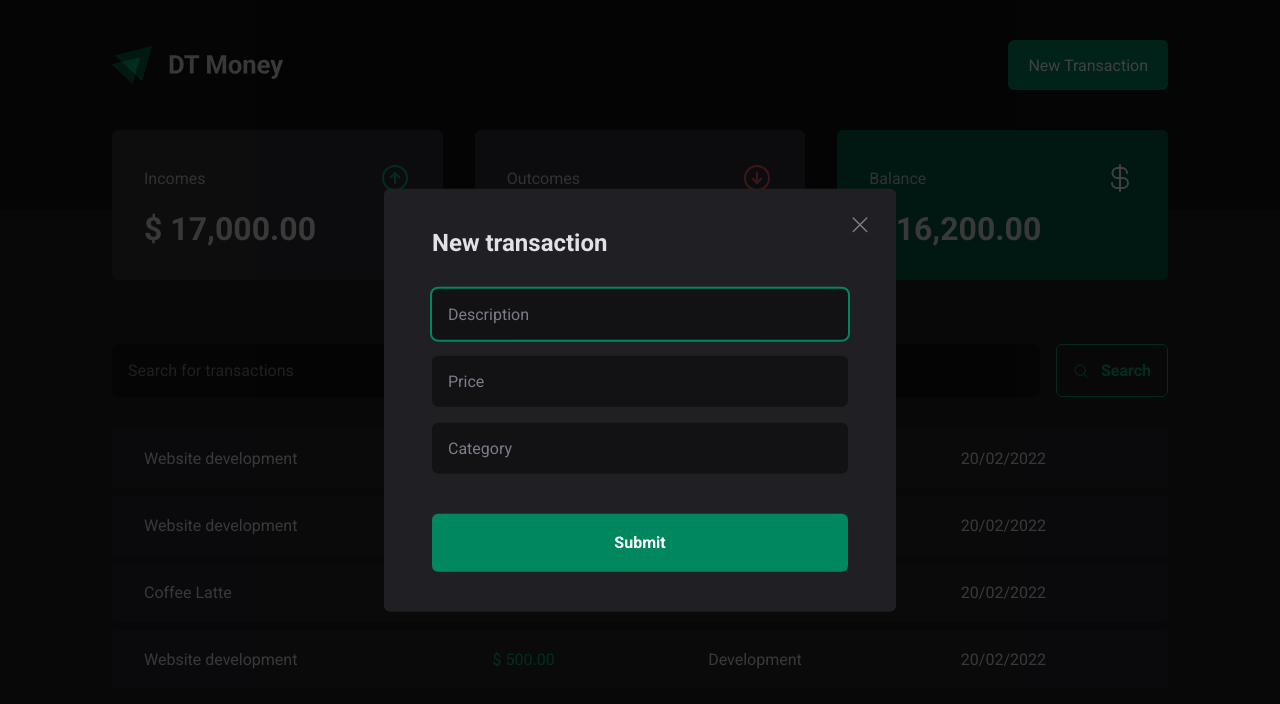
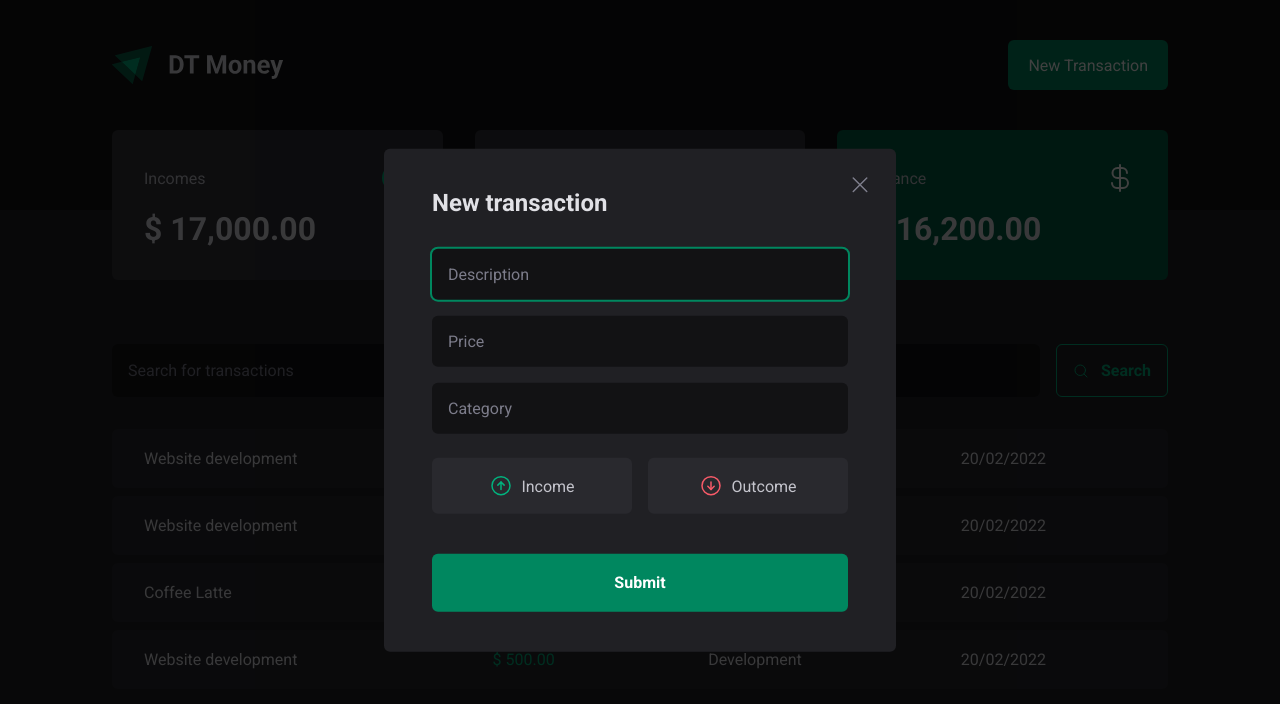
Before and after one commit to lesada/dt-money, a React (Vite) app: page / in a window 1280 px wide. Both pictures are taken after a click on the button "New Transaction". Shown: the top 704 px of the page. Built offline with nearby package versions, Linux system fonts and the light colour scheme.

Commit message:
feat: transaction buttons

```diff
--- a/package.json
+++ b/package.json
@@ -11,6 +11,7 @@
   },
   "dependencies": {
     "@radix-ui/react-dialog": "^1.0.5",
+    "@radix-ui/react-radio-group": "^1.1.3",
     "phosphor-react": "^1.4.1",
     "react": "^18.2.0",
     "react-dom": "^18.2.0",
--- a/src/components/Header/index.tsx
+++ b/src/components/Header/index.tsx
@@ -1,4 +1,5 @@
 import logo from "@/assets/logo.svg";
+import { ArrowCircleDown, ArrowCircleUp } from "phosphor-react";
 import Input from "../Input";
 import Modal from "../Modal";
 import {
@@ -7,24 +8,39 @@ import {
   Form,
   NewTransaction,
   SubmitButton,
+  TransactionType,
+  TransactionTypeButton,
 } from "./styles";
+
+function ModalContent() {
+  return (
+    <Form action="">
+      <Input placeholder="Description" type="text" required />
+      <Input placeholder="Price" type="number" required />
+      <Input placeholder="Category" type="text" required />
+      <TransactionType>
+        <TransactionTypeButton $variant="income" value="income">
+          <ArrowCircleUp size={24} /> Income
+        </TransactionTypeButton>
+        <TransactionTypeButton $variant="outcome" value="outcome">
+          <ArrowCircleDown size={24} /> Outcome
+        </TransactionTypeButton>
+      </TransactionType>
+      <SubmitButton type="submit">Submit</SubmitButton>
+    </Form>
+  );
+}
 
 function Header() {
   return (
     <Container>
       <Content>
         <img src={logo} alt="" />
-
         <Modal
           title="New transaction"
           trigger={<NewTransaction>New Transaction</NewTransaction>}
         >
-          <Form action="">
-            <Input placeholder="Description" type="text" required />
-            <Input placeholder="Price" type="number" required />
-            <Input placeholder="Category" type="text" required />
-            <SubmitButton type="submit">Submit</SubmitButton>
-          </Form>
+          <ModalContent />
         </Modal>
       </Content>
     </Container>
--- a/src/components/Header/styles.ts
+++ b/src/components/Header/styles.ts
@@ -1,3 +1,4 @@
+import * as RadioGroup from "@radix-ui/react-radio-group";
 import styled from "styled-components";
 
 export const Container = styled.header`
@@ -56,3 +57,53 @@ export const SubmitButton = styled.button`
     background-color: ${({ theme }) => theme.colors.green[700]};
   }
 `;
+
+export const TransactionType = styled(RadioGroup.Root)`
+  display: grid;
+  grid-template-columns: 1fr 1fr;
+  gap: 1rem;
+  margin-top: 0.5rem;
+`;
+
+export const TransactionTypeButton = styled(RadioGroup.Item)<{
+  $variant: "income" | "outcome";
+}>`
+  display: flex;
+  align-items: center;
+  justify-content: center;
+  gap: 0.5rem;
+
+  color: ${({ theme }) => theme.colors.gray[300]};
+  background-color: ${({ theme }) => theme.colors.gray[700]};
+  border-radius: 6px;
+  padding: 1rem;
+  transition: background-color 0.2s;
+
+  &:focus {
+    outline: none;
+    box-shadow: 0 0 0 3px
+      ${({ theme, $variant }) =>
+        $variant === "income"
+          ? theme.colors.green[500]
+          : theme.colors.red[500]};
+  }
+
+  svg {
+    color: ${({ theme, $variant }) =>
+      $variant === "income" ? theme.colors.green[300] : theme.colors.red[300]};
+    transition: color 0.2s;
+  }
+
+  &[data-state="checked"] {
+    background-color: ${({ theme, $variant }) =>
+      $variant === "income" ? theme.colors.green[700] : theme.colors.red[700]};
+    color: ${({ theme }) => theme.colors.gray[100]};
+    svg {
+      color: ${({ theme }) => theme.colors.gray[100]};
+    }
+  }
+
+  &[data-state="unchecked"]:hover {
+    background-color: ${({ theme }) => theme.colors.gray[600]};
+  }
+`;
```
Also changed, not shown: 1 other file (tests, documents, lock files or other folders).
